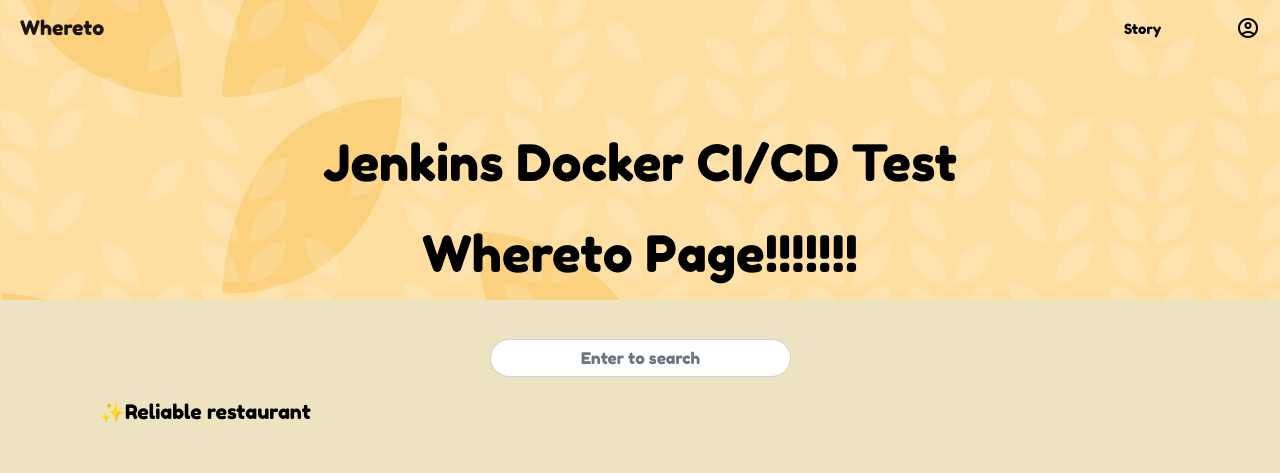
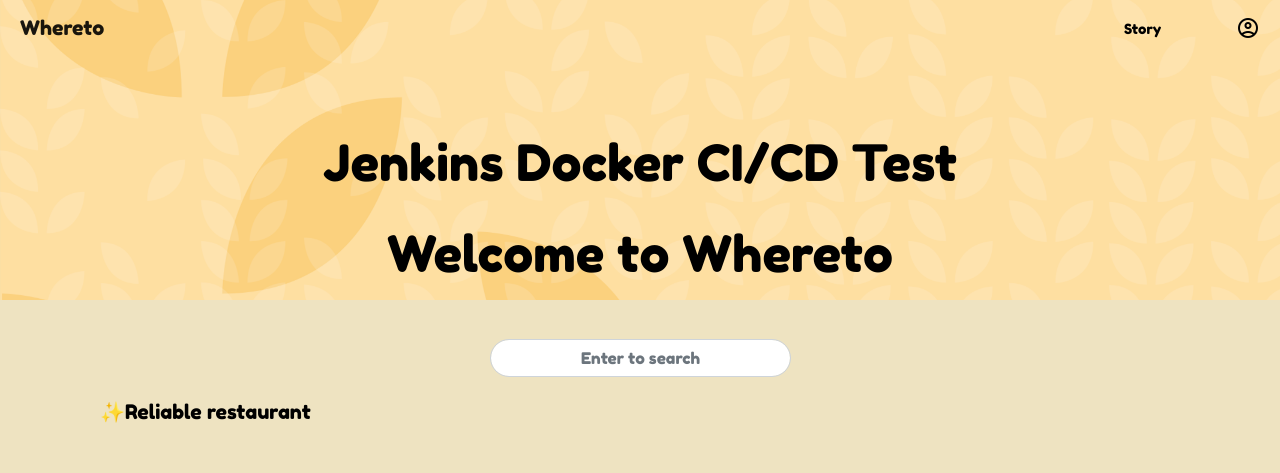
Before and after one commit to NewHoony/whereto, a Django app: page / in a window 1280 px wide. Shown: the top 473 px of the page. Run offline with Django 4.2, Linux system fonts and the light colour scheme; some libraries are stand-ins or nearby versions.

Commit message:
jenkins CI/CD TEST(8)

```diff
--- a/templates/main/index.html
+++ b/templates/main/index.html
@@ -7,7 +7,7 @@
   <section class="container-fluid">
       <div class="container text-center" style="padding-top: 125px; font-size: 50px;">
         <p>Jenkins Docker CI/CD Test</p>
-        <p>Whereto Page!!!!!!!</p>
+        <p>Welcome to Whereto</p>
         <form action="https://www.google.com/search" method="GET">
           <div class="mx-auto mt-5 search-bar input-group mb-3" style="width: 300px;">
             <input name="q" type="text" class="form-control rounded-pill text-center" placeholder="Enter to search" aria-label="Recipient's username" aria-describedby="button-addon2">
```
